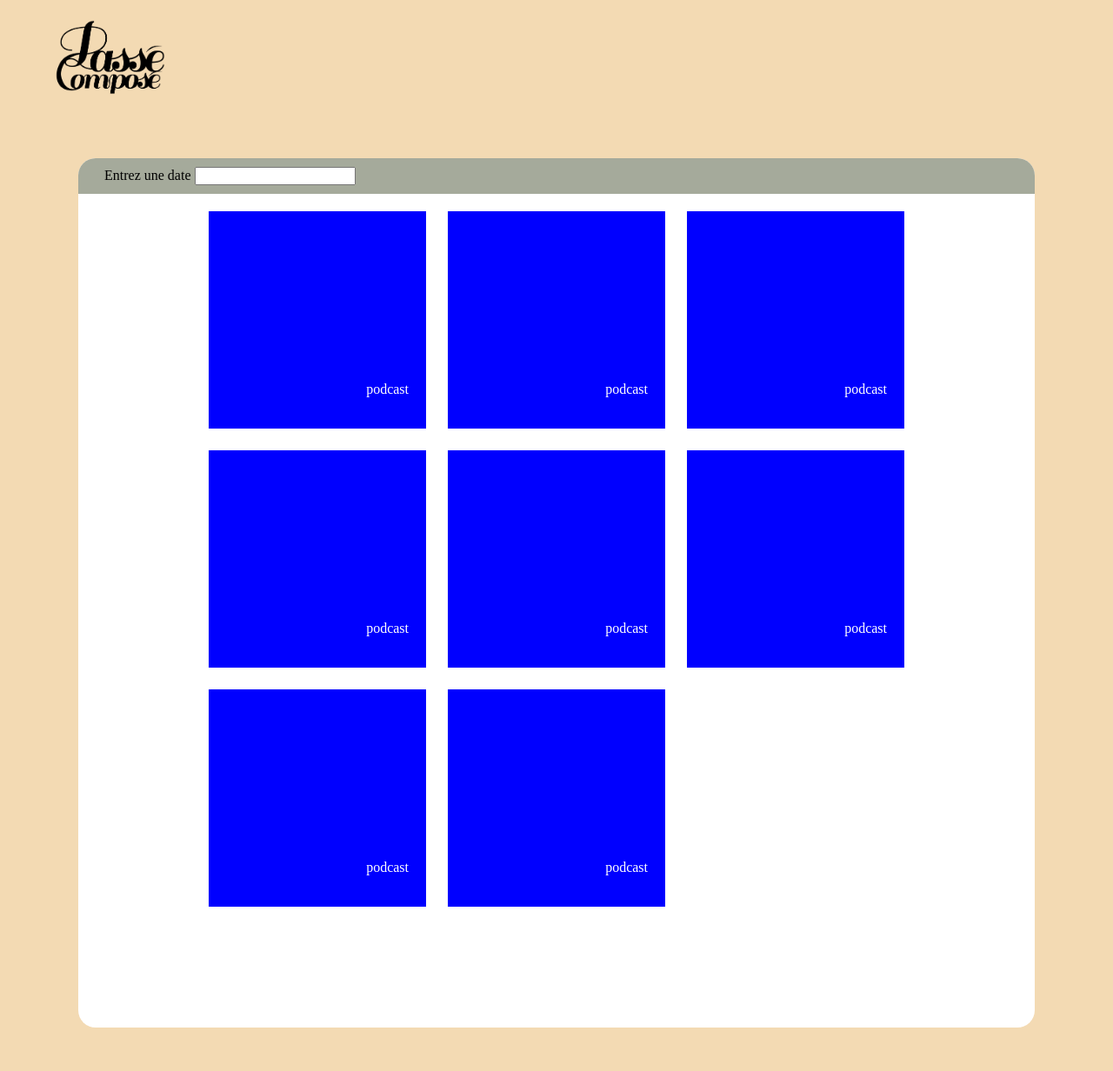
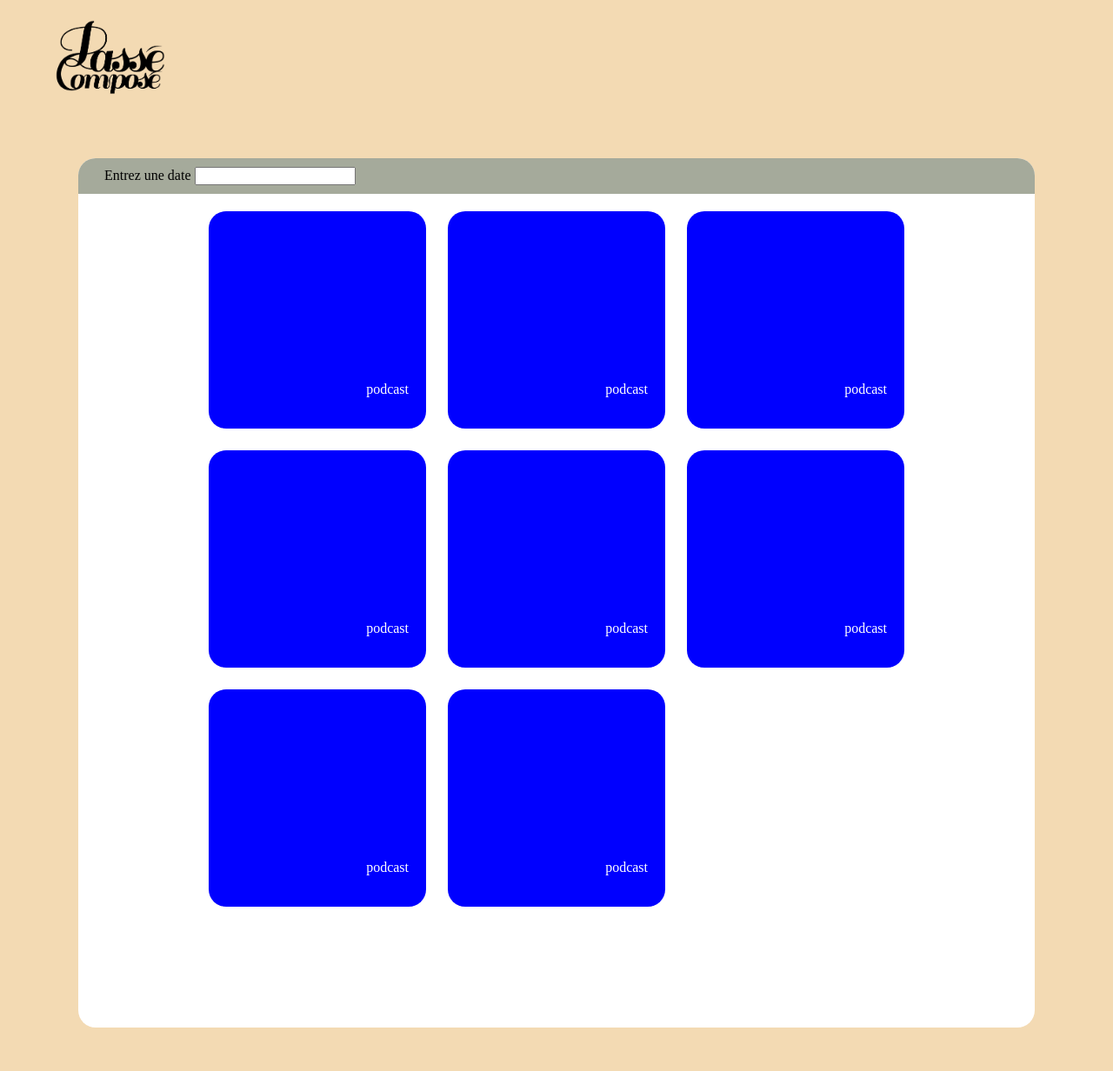
Before and after one commit to KaoProjects/SAE-2.03, a PHP site: page / in a window 1280 px wide. Shown: the whole page at 87% size. Run offline with PHP 8.4, Linux system fonts and the light colour scheme.

Commit message:
Update style.css

```diff
--- a/style.css
+++ b/style.css
@@ -40,6 +40,7 @@ html{
         height: 250px;
         width: 250px;
         position: relative;
+        border-radius: 20px;
         & p{
             color: white;
             position: absolute;
```
